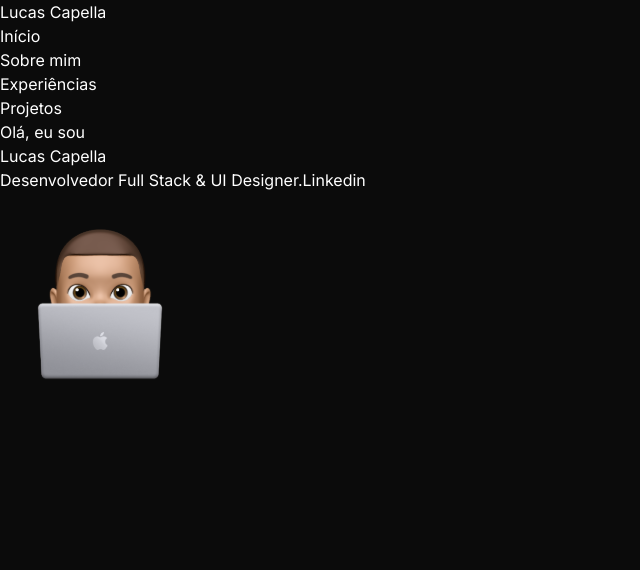
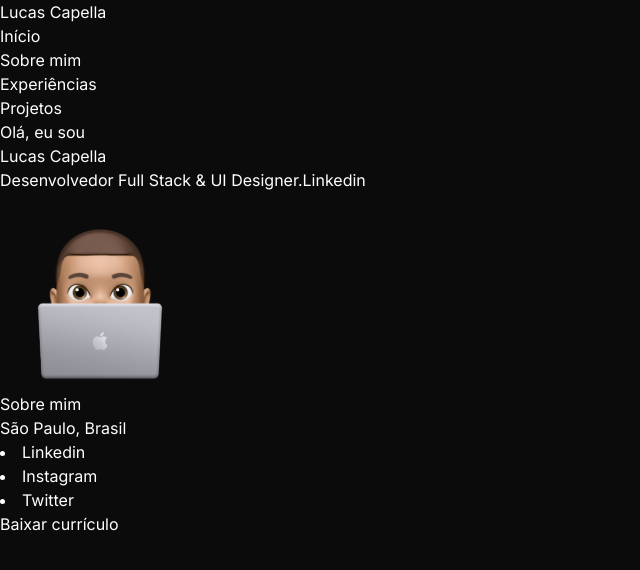
Before and after one commit to Capellinx/portifolio, a Next.js app: page / in a window 1280 px wide. Shown: the top 570 px of the page, without its empty margins (0-640 px from the left). Built offline with nearby package versions, Linux system fonts and the light colour scheme.

Commit message:
feat: instance aboutMe section in app

```diff
--- a/src/app/page.tsx
+++ b/src/app/page.tsx
@@ -1,9 +1,10 @@
 import Banner from "@/components/banner"
-
+import AboutMe from "@/components/about-me"
 export default function Home() {
   return (
     <main>
       <Banner />
+      <AboutMe />
     </main>
   )
 }
```
